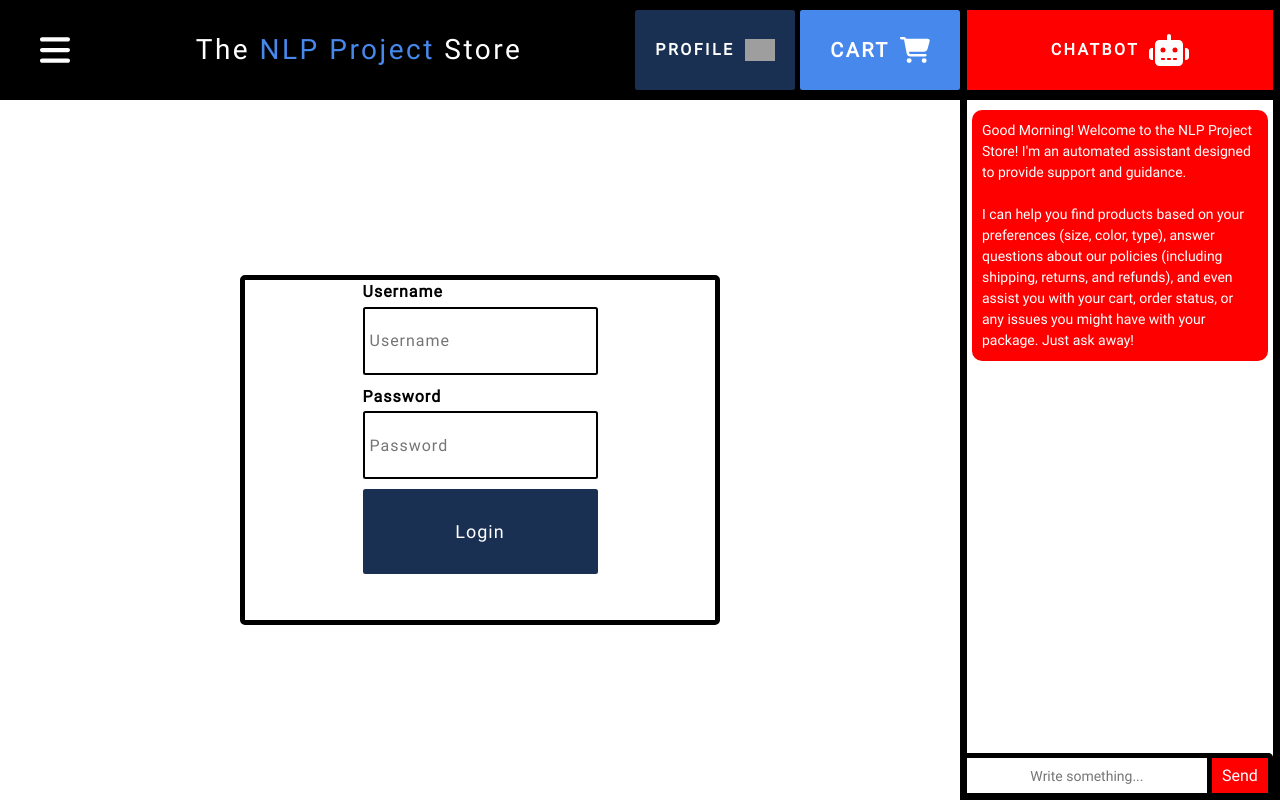
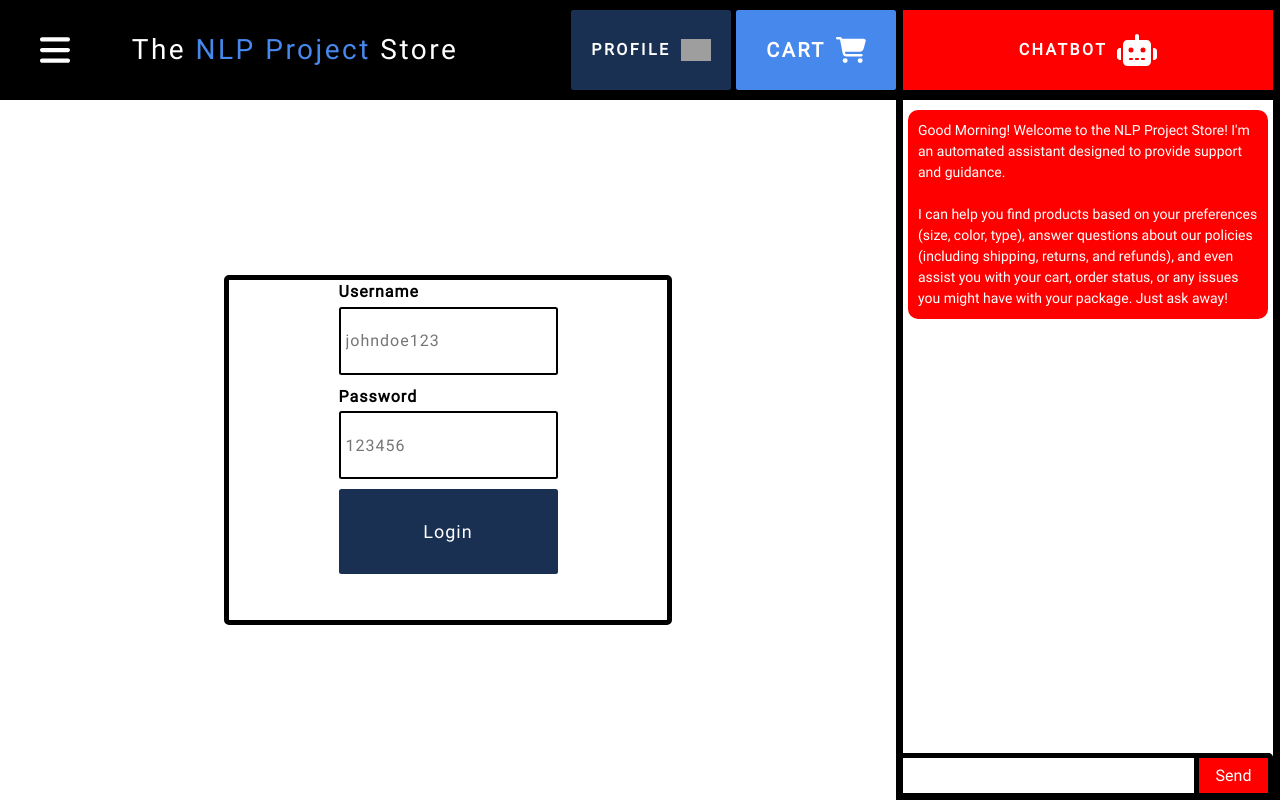
Before and after one commit to ctbay1/flask_chatbot_project, a Flask app: page /login in a window 1280 px wide. Run offline with Flask 3, Linux system fonts and the light colour scheme; parts of the project's set-up code (start-up, migrations or seed data) failed here and were passed over; grey boxes are pictures that could not be loaded.

Commit message:
add placeholder messages, change chatbot width

```diff
--- a/app.py
+++ b/app.py
@@ -3,11 +3,12 @@
 from wtforms import StringField, SubmitField, PasswordField
 from wtforms.validators import DataRequired
 from chatbot import ChatBot
-from user_defined import get_part_of_the_day
+from user_defined import get_part_of_the_day, placeholder_messages_list
 from datetime import datetime
 import pandas as pd
 from werkzeug.security import check_password_hash
 import pickle
+import numpy as np
 
 products_df   = pd.read_csv('inventory.csv')
 product_types = list(products_df['name'].unique())
@@ -43,7 +44,8 @@
 def index():
     chatbot = pickle.loads(session['chatbot'])
 
-    greeting_day  = get_part_of_the_day(datetime.now())
+    greeting_day        = get_part_of_the_day(datetime.now())
+    placeholder_message = np.random.choice(placeholder_messages_list)
 
     chatbot_form = ChatbotForm()
     if chatbot_form.validate_on_submit():
@@ -57,13 +59,16 @@
                            template_form=chatbot_form,
                            greeting_day=greeting_day,
                            products=products,
-                           username=session['username_for_route']
+                           username=session['username_for_route'],
+                           placeholder_message=placeholder_message
                            )
 
 @app.route('/product/<product_type>')
 def category(product_type):
     chatbot = pickle.loads(session['chatbot'])
-    greeting_day = get_part_of_the_day(datetime.now())
+
+    greeting_day        = get_part_of_the_day(datetime.now())
+    placeholder_message = np.random.choice(placeholder_messages_list)
 
     the_same_type_of_products = products_df[products_df['name'] == product_type].to_dict('records')
 
@@ -79,14 +84,16 @@
                            template_form=chatbot_form,
                            greeting_day=greeting_day,
                            products=the_same_type_of_products,
-                           username=session['username_for_route']
+                           username=session['username_for_route'],
+                           placeholder_message=placeholder_message
                            )
 
 @app.route('/product/<product_type>/<productSize_and_color>', methods=["GET", "POST"])
 def product_page(product_type, productSize_and_color):
     chatbot = pickle.loads(session['chatbot'])
 
-    greeting_day = get_part_of_the_day(datetime.now())
+    greeting_day        = get_part_of_the_day(datetime.now())
+    placeholder_message = np.random.choice(placeholder_messages_list)
 
     size, color  = productSize_and_color.split('_and_')
 
@@ -116,14 +123,16 @@
                            template_form=chatbot_form,
                            greeting_day=greeting_day,
                            product=product,
-                           username=session['username_for_route']
+                           username=session['username_for_route'],
+                           placeholder_message=placeholder_message
                            )
 
 @app.route('/cart', methods=["GET", "POST"])
 def cart():
     chatbot = pickle.loads(session['chatbot'])
 
-    greeting_day = get_part_of_the_day(datetime.now())
+    greeting_day        = get_part_of_the_day(datetime.now())
+    placeholder_message = np.random.choice(placeholder_messages_list)
 
     chatbot_form = ChatbotForm()
     if chatbot_form.validate_on_submit():
@@ -157,14 +166,16 @@
                            template_form=chatbot_form,
                            greeting_day=greeting_day,
                            cart=chatbot.cart,
-                           username=session['username_for_route']
+                           username=session['username_for_route'],
+                           placeholder_message=placeholder_message
                            )
 
 @app.route('/login', methods=["GET", "POST"])
 def login():
     chatbot = pickle.loads(session['chatbot'])
 
-    greeting_day     = get_part_of_the_day(datetime.now())
+    greeting_day        = get_part_of_the_day(datetime.now())
+    placeholder_message = np.random.choice(placeholder_messages_list)
 
     registered_users = pd.read_csv('sample_users.csv')
 
@@ -210,7 +221,8 @@
                            username=session['username_for_route'],
                            login_form=login_form,
                            username_not_found=session['hidden_username_error'],
-                           incorrect_password=session['hidden_password_error']
+                           incorrect_password=session['hidden_password_error'],
+                           placeholder_message=placeholder_message
                            )
 
 @app.route('/profile/<username>', methods=["GET", "POST"])
@@ -220,7 +232,8 @@
     if not session['user_logged_in']:
         return redirect(url_for('login'))
 
-    greeting_day = get_part_of_the_day(datetime.now())
+    greeting_day        = get_part_of_the_day(datetime.now())
+    placeholder_message = np.random.choice(placeholder_messages_list)
 
     registered_users = pd.read_csv('sample_users.csv')
     orders_data      = pd.read_csv('sample_data.csv')
@@ -269,5 +282,6 @@
                            template_form=chatbot_form,
                            greeting_day=greeting_day,
                            username=session['username_for_route'],
-                           user_data=user_data
+                           user_data=user_data,
+                           placeholder_message=placeholder_message
                            )
--- a/static/css/base_style.css
+++ b/static/css/base_style.css
@@ -1,6 +1,13 @@
 @font-face {
     font-family: "Roboto";
     src: url(../fonts/roboto/Roboto-Regular.ttf);
+}
+
+:root{
+    --primary-color: #193052;
+    --secondary-color: #4688EB;
+    --tertiary-color: #FF0000;
+    --chatbot-width: 30%;
 }
 
 *{
@@ -114,7 +121,7 @@
 }
 
 #chatbot_button{
-    width: 25%;
+    width:var(--chatbot-width);
     border-left: black solid 0.75rem;
     border-right: black solid 0.75rem;
     background-color: red;
@@ -130,7 +137,7 @@
 }
 
 .section_container{
-    width: 75%;
+    width: calc(100% - var(--chatbot-width));
     height: 100%;
     float: left;
     overflow-y: auto;
@@ -138,7 +145,7 @@
 }
 
 #chatbot_container{
-    width: 25%;
+    width: var(--chatbot-width);
     height: 100%;
     border: black solid 0.75rem;
     border-top: none;
--- a/templates/base.html
+++ b/templates/base.html
@@ -69,7 +69,7 @@
                 <form method="POST" id="chat_form">
                     {{ template_form.hidden_tag() }}
                     <p id="message_input_label">{{ template_form.message.label }}</p>
-                    {{ template_form.message(placeholder="Write something...", class="message_form_buttons") }}
+                    {{ template_form.message(placeholder=placeholder, class="message_form_buttons") }}
                     <p>{{ template_form.send(class="message_form_buttons") }}</p>
                 </form>
             </section>
--- a/templates/login_page.html
+++ b/templates/login_page.html
@@ -7,9 +7,9 @@
             <form method="POST" id="login_form">
                 {{ login_form.csrf_token(id="csrf_token_login_form") }}
                 {{ login_form.username.label(class="login_form_fields_labels form_element") }}
-                {{ login_form.username(class="login_form_fields form_element", placeholder="Username") }}
+                {{ login_form.username(class="login_form_fields form_element", placeholder="johndoe123") }}
                 {{ login_form.password.label(class="login_form_fields_labels form_element") }}
-                {{ login_form.password(class="login_form_fields form_element", placeholder="Password") }}
+                {{ login_form.password(class="login_form_fields form_element", placeholder="123456") }}
                 {{ login_form.login(class="form_element button") }}
                 <p {{incorrect_password}} class="warning_messages">Incorrect password!</p>
                 <p {{username_not_found}} class="warning_messages">No user found with this id!</p>
--- a/user_defined.py
+++ b/user_defined.py
@@ -123,3 +123,16 @@
     else:
         greeting_text = "Good Evening!"
     return greeting_text
+
+placeholder_messages_list = [
+  "How can I reset my password?",
+  "I forgot my password. Can you help me?",
+  "Do you sell hats?",
+  "Do you have any medium-sized red t-shirts in stock?",
+  "What is my order status?",
+  "What is the latest update on my recent purchase?",
+  "Do you offer free shipping?",
+  "Where can I see my order history?",
+  "Can you add small denim shorts to my cart?",
+  "Could you put that white xl t-shirt to my shopping cart?"
+]
```
